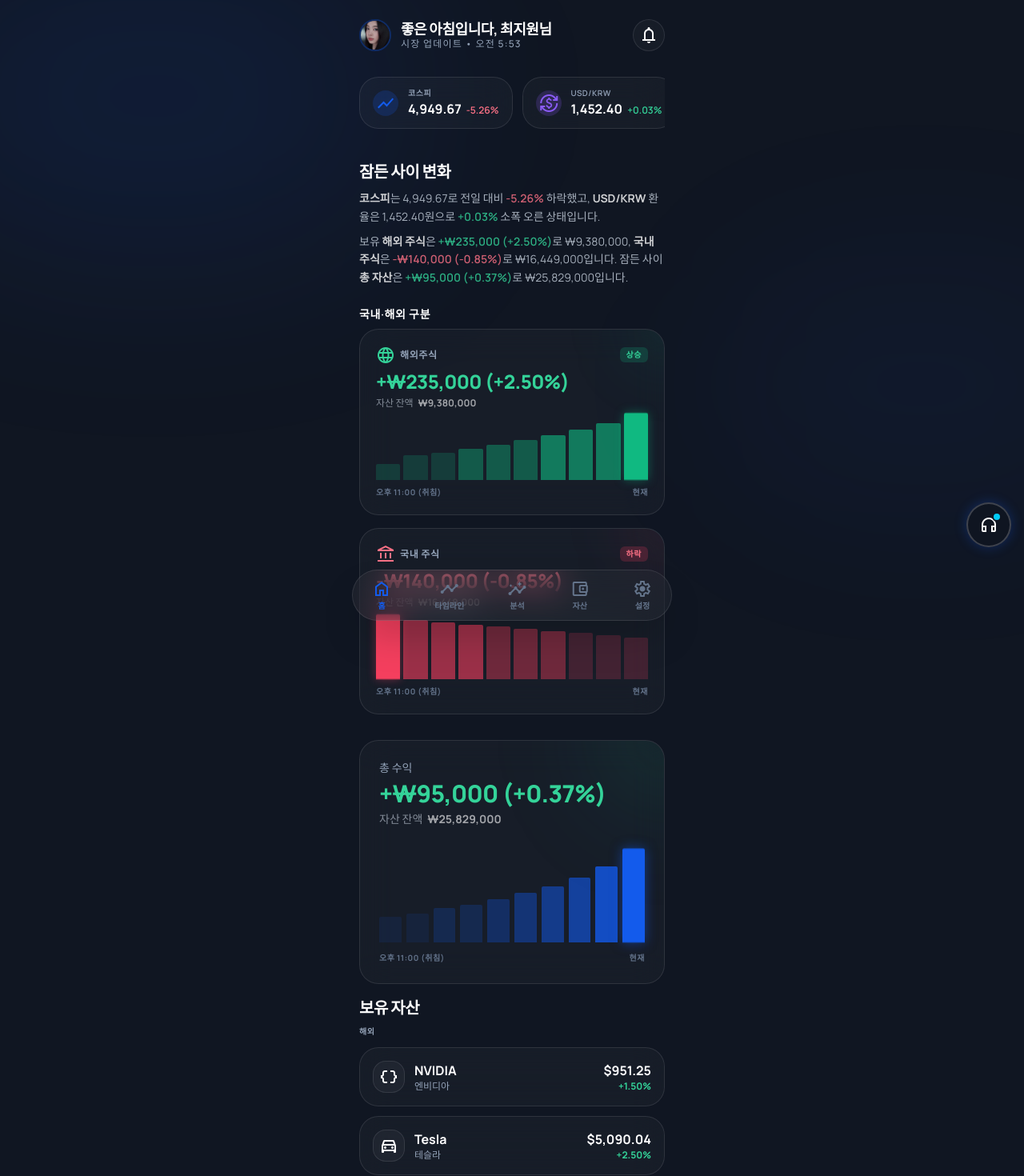
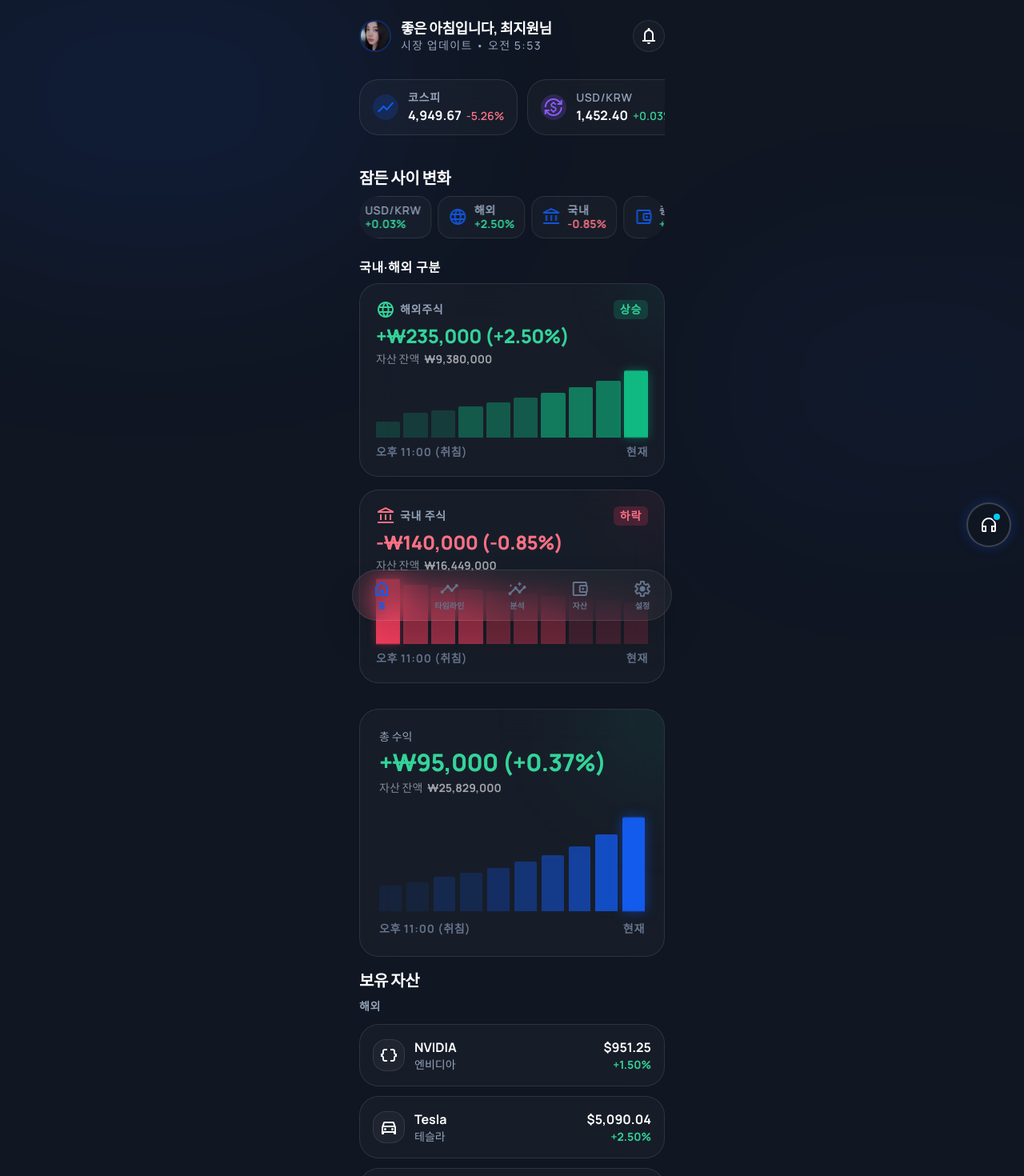
Before and after one commit to KOSCOM-TEAM1/frontend, a React (Vite) app: page /home in a window 1280 px wide. Shown: the top 1470 px of the page at 80% size. Built offline with nearby package versions, Linux system fonts and the light colour scheme; a web font is replaced by a local one.

Commit message:
feaT: 추가 UI 구현 완료

```diff
--- a/src/index.css
+++ b/src/index.css
@@ -341,3 +341,17 @@ body {
   filter: brightness(1.2);
   transform: scaleY(1.05);
 }
+
+/* 잠든 사이 변화 마키 (가로 무한 스크롤) */
+@keyframes overnightMarquee {
+  0% {
+    transform: translateX(0);
+  }
+  100% {
+    transform: translateX(-50%);
+  }
+}
+
+.animate-overnight-marquee {
+  animation: overnightMarquee 22s linear infinite;
+}
--- a/src/pages/MorningDashboard.jsx
+++ b/src/pages/MorningDashboard.jsx
@@ -2,6 +2,15 @@ import Navigation from '../components/Navigation';
 import { motion } from 'framer-motion';
 import { useState, useEffect } from 'react';
 import userService from '../api/userService';
+
+// 잠든 사이 변화 - 작은 아이콘 카드 (마키용, 간단한 내용)
+const overnightItems = [
+  { id: 'kospi', icon: 'show_chart', label: '코스피', change: '-5.26%', positive: false },
+  { id: 'usdkrw', icon: 'currency_exchange', label: 'USD/KRW', change: '+0.03%', positive: true },
+  { id: 'overseas', icon: 'language', label: '해외', change: '+2.50%', positive: true },
+  { id: 'domestic', icon: 'account_balance', label: '국내', change: '-0.85%', positive: false },
+  { id: 'total', icon: 'account_balance_wallet', label: '총자산', change: '+0.37%', positive: true },
+];
 
 function MorningDashboard() {
   const [memberInfo, setMemberInfo] = useState(null);
@@ -89,7 +98,7 @@ function MorningDashboard() {
               <h2 className="text-white text-lg font-bold leading-tight tracking-tight">
                 좋은 아침입니다, {displayName}님
               </h2>
-              <p className="text-slate-400 text-xs font-medium uppercase tracking-widest">시장 업데이트 • 오전 5:53</p>
+              <p className="text-slate-400 text-sm font-medium uppercase tracking-widest">시장 업데이트 • 오전 5:53</p>
             </div>
           </div>
           <button className="flex size-10 items-center justify-center rounded-full glass text-white transition-all duration-200 active:scale-95 hover-scale hover:bg-white/10">
@@ -104,10 +113,10 @@ function MorningDashboard() {
                 <span className="material-symbols-outlined text-primary text-lg">show_chart</span>
               </div>
               <div className="flex flex-col">
-                <span className="text-[10px] text-slate-400 font-semibold uppercase tracking-wider">코스피</span>
+                <span className="text-sm text-slate-400 font-semibold uppercase tracking-wider">코스피</span>
                 <div className="flex items-baseline gap-1.5">
                   <span className="text-white text-base font-bold">4,949.67</span>
-                  <span className="text-rose-400 text-xs font-semibold">-5.26%</span>
+                  <span className="text-rose-400 text-sm font-semibold">-5.26%</span>
                 </div>
               </div>
             </div>
@@ -116,10 +125,10 @@ function MorningDashboard() {
                 <span className="material-symbols-outlined text-accent-purple text-lg">currency_exchange</span>
               </div>
               <div className="flex flex-col">
-                <span className="text-[10px] text-slate-400 font-semibold uppercase tracking-wider">USD/KRW</span>
+                <span className="text-sm text-slate-400 font-semibold uppercase tracking-wider">USD/KRW</span>
                 <div className="flex items-baseline gap-1.5">
                   <span className="text-white text-base font-bold">1,452.40</span>
-                  <span className="text-emerald-400 text-xs font-semibold">+0.03%</span>
+                  <span className="text-emerald-400 text-sm font-semibold">+0.03%</span>
                 </div>
               </div>
             </div>
@@ -128,16 +137,26 @@ function MorningDashboard() {
         <div className="px-6 pt-6 pb-2 shrink-0">
           <h3 className="text-white text-xl font-bold tracking-tight">잠든 사이 변화</h3>
         </div>
-        <div className="px-6 pb-4 shrink-0 space-y-2">
-          <p className="text-slate-300 text-sm leading-relaxed opacity-80">
-            <strong className="text-white">코스피</strong>는 4,949.67로 전일 대비 <span className="text-rose-400 font-semibold">-5.26%</span> 하락했고, <strong className="text-white">USD/KRW</strong> 환율은 1,452.40원으로 <span className="text-emerald-400 font-semibold">+0.03%</span> 소폭 오른 상태입니다.
-          </p>
-          <p className="text-slate-300 text-sm leading-relaxed opacity-80">
-            보유 <strong className="text-white">해외 주식</strong>은 <span className="text-emerald-400 font-semibold">+₩235,000 (+2.50%)</span>로 ₩9,380,000, <strong className="text-white">국내 주식</strong>은 <span className="text-rose-400 font-semibold">-₩140,000 (-0.85%)</span>로 ₩16,449,000입니다. 잠든 사이 <strong className="text-white">총 자산</strong>은 <span className="text-emerald-400 font-semibold">+₩95,000 (+0.37%)</span>로 ₩25,829,000입니다.
-          </p>
+        <div className="px-6 pb-4 shrink-0">
+          <div className="w-full overflow-hidden rounded-xl">
+            <div className="flex w-max animate-overnight-marquee gap-2">
+              {[...overnightItems, ...overnightItems].map((item, idx) => (
+                <div
+                  key={`${item.id}-${idx}`}
+                  className="shrink-0 flex items-center gap-2 rounded-lg glass border border-white/5 px-3 py-2 min-w-[100px]"
+                >
+                  <span className="material-symbols-outlined text-base text-primary/90">{(item.icon)}</span>
+                  <div className="flex flex-col">
+                    <span className="text-sm text-slate-400 font-semibold uppercase tracking-wider leading-tight">{item.label}</span>
+                    <span className={`text-sm font-bold leading-tight ${item.positive ? 'text-emerald-400' : 'text-rose-400'}`}>{item.change}</span>
+                  </div>
+                </div>
+              ))}
+            </div>
+          </div>
         </div>
         <div className="px-6 pt-2 pb-2 shrink-0">
-          <h3 className="text-white text-sm font-semibold uppercase tracking-wider text-slate-400">국내·해외 구분</h3>
+          <h3 className="text-white text-base font-semibold uppercase tracking-wider text-slate-400">국내·해외 구분</h3>
         </div>
         <div className="space-y-4 px-6 mb-6 shrink-0">
           {/* 해외주식 카드 - 상승 */}
@@ -145,17 +164,17 @@ function MorningDashboard() {
             <div className="absolute -top-12 -right-12 w-24 h-24 bg-emerald-500/10 blur-2xl rounded-full" />
             <div className="relative z-10">
               <div className="flex items-center justify-between mb-1.5">
-                <p className="text-slate-400 text-xs font-semibold uppercase tracking-wider flex items-center gap-1.5">
+                <p className="text-slate-400 text-sm font-semibold uppercase tracking-wider flex items-center gap-1.5">
                   <span className="material-symbols-outlined text-emerald-400 text-base">language</span>
                   해외주식
                 </p>
-                <span className="text-emerald-400 text-[10px] font-bold uppercase tracking-wider px-2 py-0.5 rounded-md bg-emerald-500/20">상승</span>
+                <span className="text-emerald-400 text-sm font-bold uppercase tracking-wider px-2 py-0.5 rounded-md bg-emerald-500/20">상승</span>
               </div>
               <div className="flex flex-col gap-1 mb-2">
                 <h2 className="text-emerald-400 text-2xl font-extrabold tracking-tight leading-tight">+₩235,000 (+2.50%)</h2>
                 <div className="flex items-center gap-1.5 opacity-60">
-                  <p className="text-slate-300 text-xs font-medium">자산 잔액</p>
-                  <p className="text-white text-xs font-bold">₩9,380,000</p>
+                  <p className="text-slate-300 text-sm font-medium">자산 잔액</p>
+                  <p className="text-white text-sm font-bold">₩9,380,000</p>
                 </div>
               </div>
               <div className="h-20 w-full flex items-end gap-1">
@@ -170,7 +189,7 @@ function MorningDashboard() {
                   />
                 ))}
               </div>
-              <div className="flex justify-between mt-2 text-[10px] text-slate-500 font-bold uppercase tracking-wider">
+              <div className="flex justify-between mt-2 text-sm text-slate-500 font-bold uppercase tracking-wider">
                 <span>오후 11:00 (취침)</span>
                 <span>현재</span>
               </div>
@@ -181,17 +200,17 @@ function MorningDashboard() {
             <div className="absolute -top-12 -right-12 w-24 h-24 bg-rose-500/10 blur-2xl rounded-full" />
             <div className="relative z-10">
               <div className="flex items-center justify-between mb-1.5">
-                <p className="text-slate-400 text-xs font-semibold uppercase tracking-wider flex items-center gap-1.5">
+                <p className="text-slate-400 text-sm font-semibold uppercase tracking-wider flex items-center gap-1.5">
                   <span className="material-symbols-outlined text-rose-400 text-base">account_balance</span>
                   국내 주식
                 </p>
-                <span className="text-rose-400 text-[10px] font-bold uppercase tracking-wider px-2 py-0.5 rounded-md bg-rose-500/20">하락</span>
+                <span className="text-rose-400 text-sm font-bold uppercase tracking-wider px-2 py-0.5 rounded-md bg-rose-500/20">하락</span>
               </div>
               <div className="flex flex-col gap-1 mb-2">
                 <h2 className="text-rose-400 text-2xl font-extrabold tracking-tight leading-tight">-₩140,000 (-0.85%)</h2>
                 <div className="flex items-center gap-1.5 opacity-60">
-                  <p className="text-slate-300 text-xs font-medium">자산 잔액</p>
-                  <p className="text-white text-xs font-bold">₩16,449,000</p>
+                  <p className="text-slate-300 text-sm font-medium">자산 잔액</p>
+                  <p className="text-white text-sm font-bold">₩16,449,000</p>
                 </div>
               </div>
               <div className="h-20 w-full flex items-end gap-1">
@@ -206,7 +225,7 @@ function MorningDashboard() {
                   />
                 ))}
               </div>
-              <div className="flex justify-between mt-2 text-[10px] text-slate-500 font-bold uppercase tracking-wider">
+              <div className="flex justify-between mt-2 text-sm text-slate-500 font-bold uppercase tracking-wider">
                 <span>오후 11:00 (취침)</span>
                 <span>현재</span>
               </div>
@@ -246,7 +265,7 @@ function MorningDashboard() {
                   />
                 ))}
               </div>
-              <div className="flex justify-between mt-3 text-[10px] text-slate-500 font-bold uppercase tracking-wider">
+              <div className="flex justify-between mt-3 text-sm text-slate-500 font-bold uppercase tracking-wider">
                 <span>오후 11:00 (취침)</span>
                 <span>현재</span>
               </div>
@@ -257,7 +276,7 @@ function MorningDashboard() {
           <h3 className="text-white text-xl font-bold tracking-tight">보유 자산</h3>
         </div>
         <div className="px-6 space-y-3 flex-grow">
-          <p className="text-slate-400 text-[10px] font-bold uppercase tracking-wider mb-1">해외</p>
+          <p className="text-slate-400 text-sm font-bold uppercase tracking-wider mb-1">해외</p>
           {[
             { icon: 'data_object', name: 'NVIDIA', subName: '엔비디아', price: '$951.25', change: '+1.50%', positive: true },
             { icon: 'directions_car', name: 'Tesla', subName: '테슬라', price: '$5,090.04', change: '+2.50%', positive: true },
@@ -276,16 +295,16 @@ function MorningDashboard() {
                 </div>
                 <div>
                   <p className="text-white font-bold">{stock.name}</p>
-                  <p className="text-slate-400 text-xs">{stock.subName}</p>
+                  <p className="text-slate-400 text-sm">{stock.subName}</p>
                 </div>
               </div>
               <div className="text-right">
                 <p className="text-white font-bold">{stock.price}</p>
-                <p className={`${stock.positive ? 'text-emerald-400' : 'text-rose-400'} text-xs font-bold`}>{stock.change}</p>
+                <p className={`${stock.positive ? 'text-emerald-400' : 'text-rose-400'} text-sm font-bold`}>{stock.change}</p>
               </div>
             </motion.div>
           ))}
-          <p className="text-slate-400 text-[10px] font-bold uppercase tracking-wider mb-1 mt-4">국내</p>
+          <p className="text-slate-400 text-sm font-bold uppercase tracking-wider mb-1 mt-4">국내</p>
           {[
             { icon: 'precision_manufacturing', name: '삼성전자', subName: 'Samsung Electronics Co', price: '₩1,283,600', change: '-3.00%', positive: false },
             { icon: 'memory', name: 'SK하이닉스', subName: 'SK Hynix', price: '₩9,876,000', change: '-2.00%', positive: false },
@@ -305,12 +324,12 @@ function MorningDashboard() {
                 </div>
                 <div>
                   <p className="text-white font-bold">{stock.name}</p>
-                  <p className="text-slate-400 text-xs">{stock.subName}</p>
+                  <p className="text-slate-400 text-sm">{stock.subName}</p>
                 </div>
               </div>
               <div className="text-right">
                 <p className="text-white font-bold">{stock.price}</p>
-                <p className={`${stock.positive ? 'text-emerald-400' : 'text-rose-400'} text-xs font-bold`}>{stock.change}</p>
+                <p className={`${stock.positive ? 'text-emerald-400' : 'text-rose-400'} text-sm font-bold`}>{stock.change}</p>
               </div>
             </motion.div>
           ))}
```
